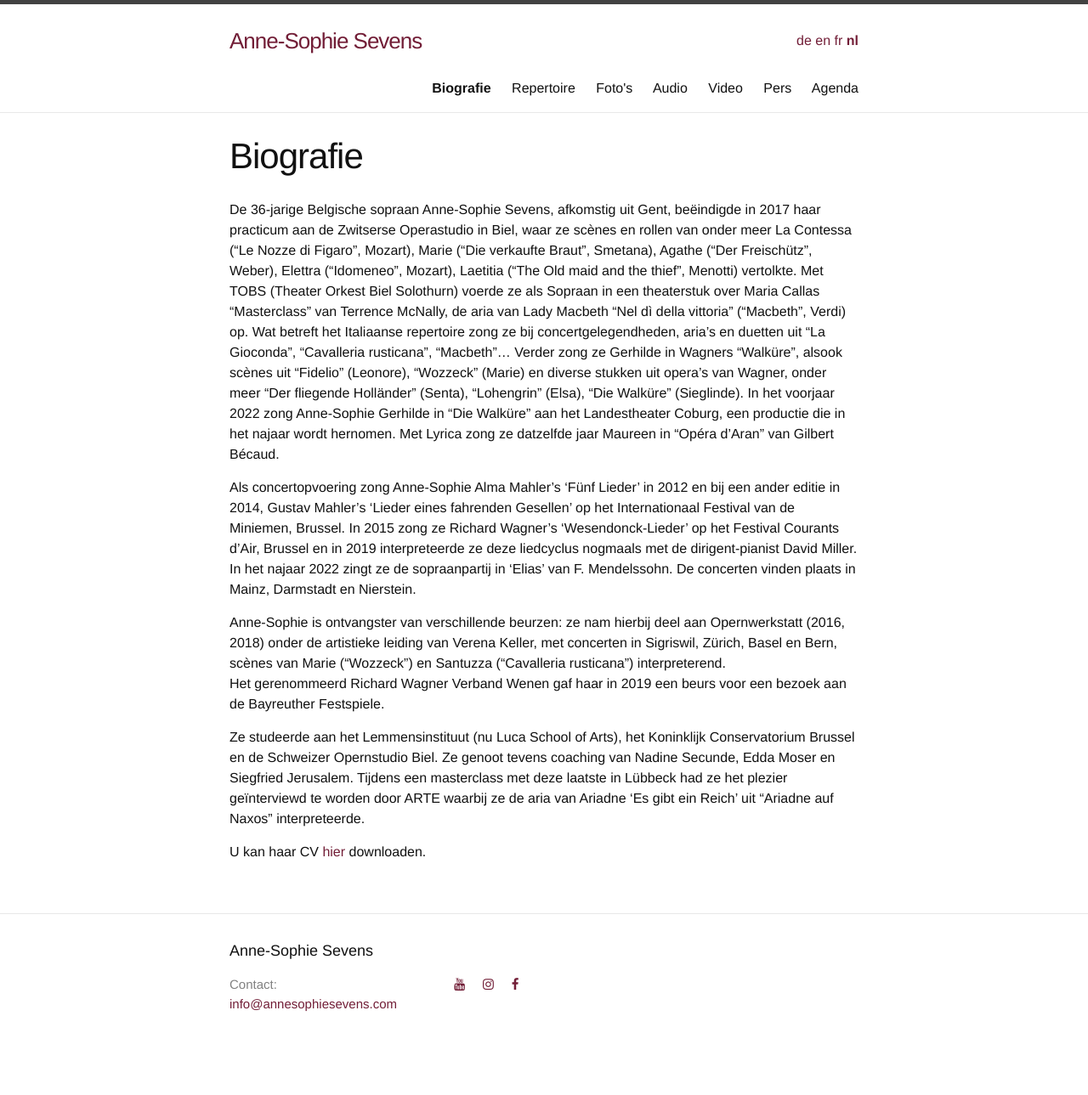
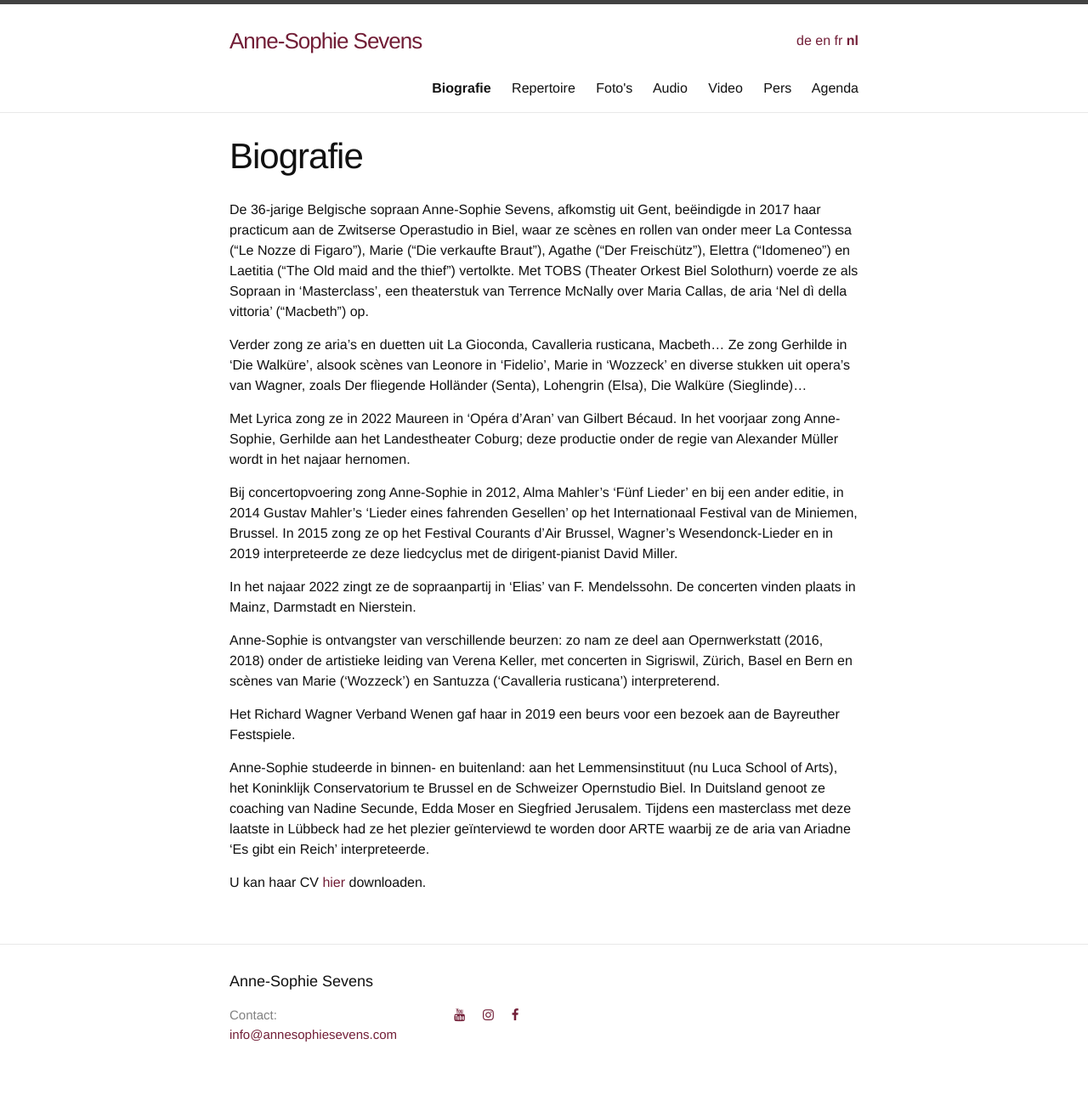
Before and after one commit to annesophie-sevens/annesophie-sevens.github.io, a Jekyll site: the page built from biography-nl.md, in a window 1280 px wide. Shown: the whole page at 85% size. Built offline with Jekyll 4.4.1, drawn with Linux system fonts in a browser that asks for light colours; nearby versions of some CDN libraries; before the commit the page ends 1253 px from its top, so only the background shows below that.

Commit message:
Update biography-nl.md

```diff
--- a/biography-nl.md
+++ b/biography-nl.md
@@ -6,15 +6,20 @@ lang: nl
 ref: biography
 
 ---
-De 36-jarige Belgische sopraan Anne-Sophie Sevens, afkomstig uit Gent, beëindigde in 2017 haar practicum aan de Zwitserse Operastudio in Biel, waar ze scènes en rollen van onder meer La Contessa (“Le Nozze di Figaro”, Mozart), Marie (“Die verkaufte Braut”, Smetana), Agathe (“Der Freischütz”, Weber), Elettra (“Idomeneo”, Mozart), Laetitia (“The Old maid and the thief”, Menotti) vertolkte. Met TOBS (Theater Orkest Biel Solothurn) voerde ze als Sopraan in een theaterstuk over Maria Callas “Masterclass” van Terrence McNally, de aria van Lady Macbeth “Nel dì della vittoria” (“Macbeth”, Verdi) op. Wat betreft het Italiaanse repertoire zong ze bij concertgelegendheden, aria's en duetten uit "La Gioconda", "Cavalleria rusticana", "Macbeth"... Verder zong ze Gerhilde in Wagners “Walküre”, alsook scènes uit "Fidelio" (Leonore), "Wozzeck" (Marie) en diverse stukken uit opera’s van Wagner, onder meer "Der fliegende Holländer" (Senta), "Lohengrin" (Elsa), "Die Walküre" (Sieglinde).
-In het voorjaar 2022 zong Anne-Sophie Gerhilde in "Die Walküre" aan het Landestheater Coburg, een productie die in het najaar wordt hernomen. Met Lyrica zong ze datzelfde jaar Maureen in "Opéra d'Aran" van Gilbert Bécaud.
+De 36-jarige Belgische sopraan Anne-Sophie Sevens, afkomstig uit Gent, beëindigde in 2017 haar practicum aan de Zwitserse Operastudio in Biel, waar ze scènes en rollen van onder meer La Contessa (“Le Nozze di Figaro”), Marie (“Die verkaufte Braut”), Agathe (“Der Freischütz”), Elettra (“Idomeneo”) en Laetitia (“The Old maid and the thief”) vertolkte. Met TOBS (Theater Orkest Biel Solothurn) voerde ze als Sopraan in 'Masterclass', een theaterstuk van Terrence McNally over Maria Callas, de aria 'Nel dì della vittoria' (“Macbeth”) op.
 
-Als concertopvoering zong Anne-Sophie Alma Mahler's 'Fünf Lieder' in 2012 en bij een ander editie in 2014, Gustav Mahler's 'Lieder eines fahrenden Gesellen' op het Internationaal Festival van de Miniemen, Brussel. In 2015 zong ze Richard Wagner's 'Wesendonck-Lieder' op het Festival Courants d'Air, Brussel en in 2019 interpreteerde ze deze liedcyclus nogmaals met de dirigent-pianist David Miller.
+Verder zong ze aria's en duetten uit La Gioconda, Cavalleria rusticana, Macbeth... Ze zong Gerhilde in 'Die Walküre', alsook scènes van Leonore in 'Fidelio', Marie in 'Wozzeck' en diverse stukken uit opera’s van Wagner, zoals Der fliegende Holländer (Senta), Lohengrin (Elsa), Die Walküre (Sieglinde)...
+
+Met Lyrica zong ze in 2022 Maureen in 'Opéra d'Aran' van Gilbert Bécaud. In het voorjaar zong Anne-Sophie, Gerhilde aan het Landestheater Coburg; deze productie onder de regie van Alexander Müller wordt in het najaar hernomen.
+
+Bij concertopvoering zong Anne-Sophie in 2012, Alma Mahler's 'Fünf Lieder' en bij een ander editie, in 2014 Gustav Mahler's 'Lieder eines fahrenden Gesellen' op het Internationaal Festival van de Miniemen, Brussel. In 2015 zong ze op het Festival Courants d'Air Brussel, Wagner's Wesendonck-Lieder en in 2019 interpreteerde ze deze liedcyclus met de dirigent-pianist David Miller.
+
 In het najaar 2022 zingt ze de sopraanpartij in 'Elias' van F. Mendelssohn. De concerten vinden plaats in Mainz, Darmstadt en Nierstein.
 
-Anne-Sophie is ontvangster van verschillende beurzen: ze nam hierbij deel aan Opernwerkstatt (2016, 2018) onder de artistieke leiding van Verena Keller, met concerten in Sigriswil, Zürich, Basel en Bern, scènes van Marie (“Wozzeck”) en Santuzza (“Cavalleria rusticana”) interpreterend.
-Het gerenommeerd Richard Wagner Verband Wenen gaf haar in 2019 een beurs voor een bezoek aan de Bayreuther Festspiele.
+Anne-Sophie is ontvangster van verschillende beurzen: zo nam ze deel aan Opernwerkstatt (2016, 2018) onder de artistieke leiding van Verena Keller, met concerten in Sigriswil, Zürich, Basel en Bern en scènes van Marie ('Wozzeck') en Santuzza ('Cavalleria rusticana') interpreterend.
 
-Ze studeerde aan het Lemmensinstituut (nu Luca School of Arts), het Koninklijk Conservatorium Brussel en de Schweizer Opernstudio Biel. Ze genoot tevens coaching van Nadine Secunde, Edda Moser en Siegfried Jerusalem. Tijdens een masterclass met deze laatste in Lübbeck had ze het plezier geïnterviewd te worden door ARTE waarbij ze de aria van Ariadne 'Es gibt ein Reich' uit "Ariadne auf Naxos" interpreteerde.
+Het Richard Wagner Verband Wenen gaf haar in 2019 een beurs voor een bezoek aan de Bayreuther Festspiele.
+
+Anne-Sophie studeerde in binnen- en buitenland: aan het Lemmensinstituut (nu Luca School of Arts), het Koninklijk Conservatorium te Brussel en de Schweizer Opernstudio Biel. In Duitsland genoot ze coaching van Nadine Secunde, Edda Moser en Siegfried Jerusalem. Tijdens een masterclass met deze laatste in Lübbeck had ze het plezier geïnterviewd te worden door ARTE waarbij ze de aria van Ariadne 'Es gibt ein Reich' interpreteerde.
 
 U kan haar CV [hier]({{ site.baseurl }}/assets/CV.pdf) downloaden.
```
